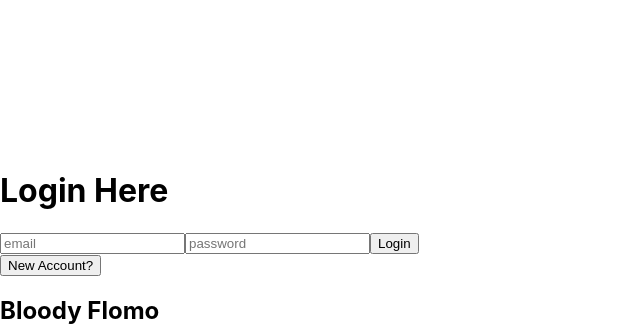
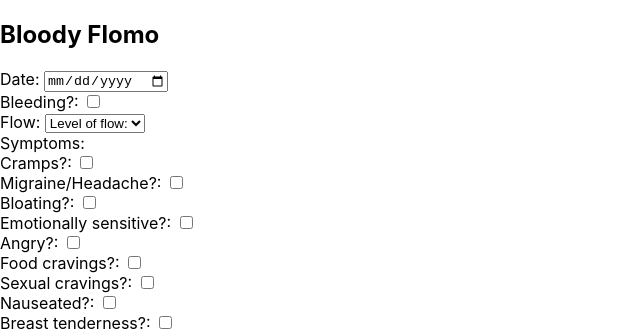
Before and after one commit to BattyBai/flomo-frontend, a React (Create React App) app: page / in a window 1280 px wide. Shown: the top 332 px of the page, without its empty margins (0-640 px from the left). Built offline with nearby package versions, Linux system fonts and the light colour scheme; no server answers.

Commit message:
clearing workspace

```diff
--- a/src/App.js
+++ b/src/App.js
@@ -1,7 +1,6 @@
 import React, {useState, useEffect} from 'react'
 import axios from 'axios'
 import Add from './components/Add'
-import Login from './components/Login'
 
 const App = () => {
   let [flow, setFlow] = useState([])
@@ -32,9 +31,8 @@ useEffect(() => {
   getFlow()
 }, [])
 
+
   return(
-    <>
-    <Login />
     <section>
       <h1>Bloody Flomo</h1>
       <Add handleCreate={handleCreate} />
@@ -63,7 +61,6 @@ useEffect(() => {
           })}
         </div>
     </section>
-    </>
   )
 
 
```
Also changed, not shown: src/components/Login.js (line endings or trailing spaces). Lines whose indentation alone changed are shown as unchanged.
